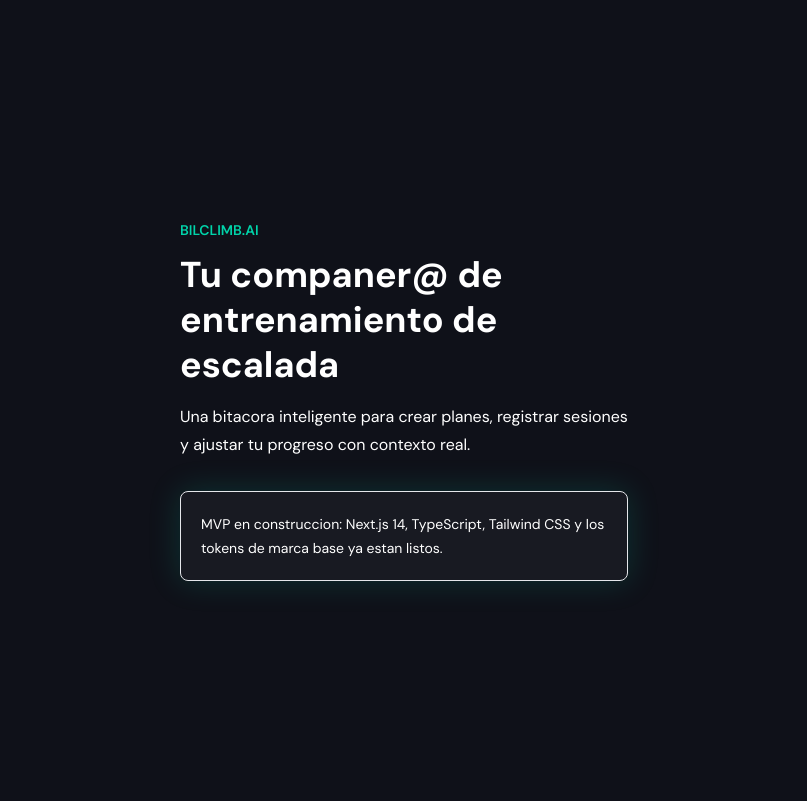
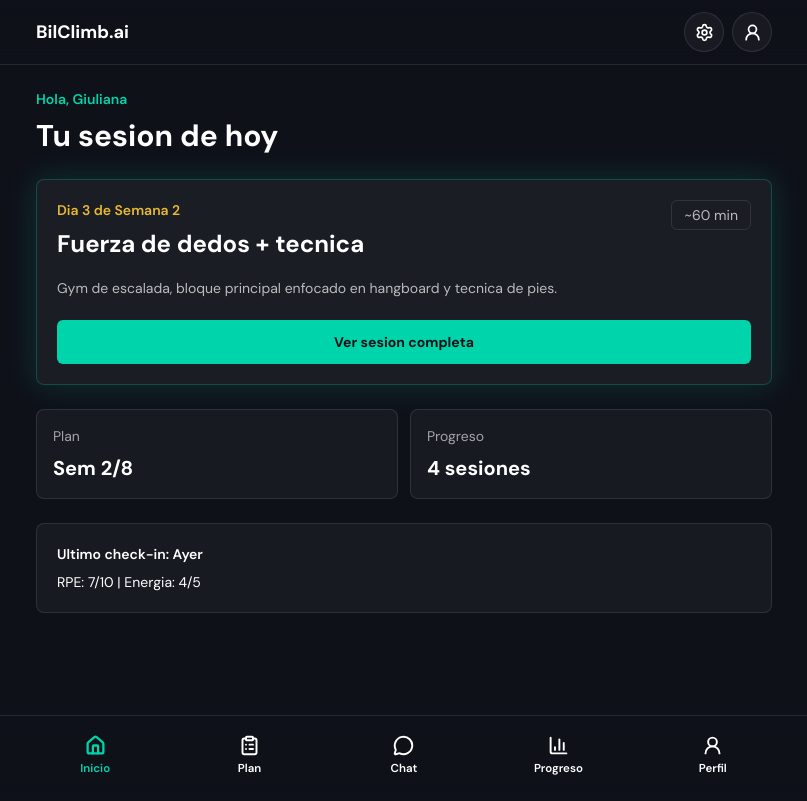
Before and after one commit to Giuliana-cyber/bliclimb, a Next.js app: page / in a window 1280 px wide. Shown: the whole page, without its empty margins (236-1043 px from the left). Built offline with nearby package versions, Linux system fonts and the light colour scheme.

Commit message:
feat: add app shell navigation

```diff
--- /dev/null
+++ b/app/chat/page.tsx
@@ -0,0 +1,15 @@
+export default function ChatPage() {
+  return (
+    <section className="space-y-5">
+      <div>
+        <p className="text-sm font-semibold text-brand-cyan">Chat</p>
+        <h1 className="mt-2 text-3xl font-bold">Coach con contexto</h1>
+      </div>
+      <div className="rounded-lg border border-white/10 bg-white/[0.04] p-5">
+        <p className="text-sm leading-6 text-white/70">
+          Bill o Senda responderan con tu perfil, plan y check-ins recientes.
+        </p>
+      </div>
+    </section>
+  );
+}
--- a/app/layout.tsx
+++ b/app/layout.tsx
@@ -1,5 +1,6 @@
 import type { Metadata } from 'next';
 import { DM_Sans } from 'next/font/google';
+import { AppShell } from '@/components/AppShell';
 import './globals.css';
 
 const dmSans = DM_Sans({
@@ -20,7 +21,9 @@ export default function RootLayout({
 }>) {
   return (
     <html lang="es" className={dmSans.variable}>
-      <body className="font-sans antialiased">{children}</body>
+      <body className="font-sans antialiased">
+        <AppShell>{children}</AppShell>
+      </body>
     </html>
   );
 }
--- a/app/page.tsx
+++ b/app/page.tsx
@@ -1,24 +1,47 @@
 export default function Home() {
   return (
-    <main className="flex min-h-screen items-center justify-center bg-brand-dark px-6 py-12 text-white">
-      <section className="w-full max-w-md">
-        <p className="mb-3 text-sm font-semibold uppercase text-brand-cyan">
-          BilClimb.ai
+    <section className="space-y-6">
+      <div className="space-y-2">
+        <p className="text-sm font-semibold text-brand-cyan">Hola, Giuliana</p>
+        <h1 className="text-3xl font-bold leading-tight">Tu sesion de hoy</h1>
+      </div>
+
+      <div className="rounded-lg border border-brand-cyan/25 bg-white/[0.05] p-5 shadow-glow">
+        <div className="flex items-start justify-between gap-4">
+          <div>
+            <p className="text-sm font-semibold text-brand-mustard">Dia 3 de Semana 2</p>
+            <h2 className="mt-2 text-2xl font-bold">Fuerza de dedos + tecnica</h2>
+          </div>
+          <span className="rounded-md border border-white/10 px-3 py-1 text-sm text-white/70">
+            ~60 min
+          </span>
+        </div>
+        <p className="mt-4 text-sm leading-6 text-white/70">
+          Gym de escalada, bloque principal enfocado en hangboard y tecnica de pies.
         </p>
-        <h1 className="text-4xl font-bold leading-tight">
-          Tu companer@ de entrenamiento de escalada
-        </h1>
-        <p className="mt-4 text-base leading-7 text-white/72">
-          Una bitacora inteligente para crear planes, registrar sesiones y ajustar tu
-          progreso con contexto real.
-        </p>
-        <div className="mt-8 rounded-lg border border-white/12 bg-white/[0.04] p-5 shadow-glow">
-          <p className="text-sm leading-6 text-white/76">
-            MVP en construccion: Next.js 14, TypeScript, Tailwind CSS y los tokens de
-            marca base ya estan listos.
-          </p>
+        <button
+          type="button"
+          className="mt-5 w-full rounded-md bg-brand-cyan px-4 py-3 text-sm font-bold text-brand-dark transition hover:bg-brand-cyan/90"
+        >
+          Ver sesion completa
+        </button>
+      </div>
+
+      <div className="grid grid-cols-2 gap-3">
+        <div className="rounded-lg border border-white/10 bg-white/[0.04] p-4">
+          <p className="text-sm text-white/60">Plan</p>
+          <p className="mt-2 text-xl font-bold">Sem 2/8</p>
         </div>
-      </section>
-    </main>
+        <div className="rounded-lg border border-white/10 bg-white/[0.04] p-4">
+          <p className="text-sm text-white/60">Progreso</p>
+          <p className="mt-2 text-xl font-bold">4 sesiones</p>
+        </div>
+      </div>
+
+      <div className="rounded-lg border border-white/10 bg-white/[0.04] p-5">
+        <p className="text-sm font-semibold text-white">Ultimo check-in: Ayer</p>
+        <p className="mt-2 text-sm text-white/68">RPE: 7/10 | Energia: 4/5</p>
+      </div>
+    </section>
   );
 }
--- /dev/null
+++ b/app/plan/page.tsx
@@ -0,0 +1,15 @@
+export default function PlanPage() {
+  return (
+    <section className="space-y-5">
+      <div>
+        <p className="text-sm font-semibold text-brand-cyan">Mi Plan</p>
+        <h1 className="mt-2 text-3xl font-bold">Plan de entrenamiento</h1>
+      </div>
+      <div className="rounded-lg border border-white/10 bg-white/[0.04] p-5">
+        <p className="text-sm leading-6 text-white/70">
+          Tu plan activo aparecera aqui cuando completes el onboarding.
+        </p>
+      </div>
+    </section>
+  );
+}
--- /dev/null
+++ b/app/profile/page.tsx
@@ -0,0 +1,15 @@
+export default function ProfilePage() {
+  return (
+    <section className="space-y-5">
+      <div>
+        <p className="text-sm font-semibold text-brand-cyan">Mi Perfil</p>
+        <h1 className="mt-2 text-3xl font-bold">Datos de escalada</h1>
+      </div>
+      <div className="rounded-lg border border-white/10 bg-white/[0.04] p-5">
+        <p className="text-sm leading-6 text-white/70">
+          Tu perfil editable aparecera aqui despues del onboarding.
+        </p>
+      </div>
+    </section>
+  );
+}
--- /dev/null
+++ b/app/progress/page.tsx
@@ -0,0 +1,15 @@
+export default function ProgressPage() {
+  return (
+    <section className="space-y-5">
+      <div>
+        <p className="text-sm font-semibold text-brand-cyan">Mi Progreso</p>
+        <h1 className="mt-2 text-3xl font-bold">Historial de sesiones</h1>
+      </div>
+      <div className="rounded-lg border border-white/10 bg-white/[0.04] p-5">
+        <p className="text-sm leading-6 text-white/70">
+          Tus check-ins y tendencias apareceran aqui.
+        </p>
+      </div>
+    </section>
+  );
+}
--- /dev/null
+++ b/components/AppShell.tsx
@@ -0,0 +1,107 @@
+'use client';
+
+import Link from 'next/link';
+import { usePathname } from 'next/navigation';
+import {
+  BarChart3,
+  ClipboardList,
+  Home,
+  MessageCircle,
+  Settings,
+  UserRound
+} from 'lucide-react';
+import type { LucideIcon } from 'lucide-react';
+
+type NavItem = {
+  label: string;
+  href: string;
+  icon: LucideIcon;
+};
+
+const navItems: NavItem[] = [
+  { label: 'Inicio', href: '/', icon: Home },
+  { label: 'Plan', href: '/plan', icon: ClipboardList },
+  { label: 'Chat', href: '/chat', icon: MessageCircle },
+  { label: 'Progreso', href: '/progress', icon: BarChart3 },
+  { label: 'Perfil', href: '/profile', icon: UserRound }
+];
+
+const routesWithoutShell = ['/onboarding'];
+
+function isActive(pathname: string, href: string) {
+  if (href === '/') {
+    return pathname === '/' || pathname === '/dashboard';
+  }
+
+  return pathname === href || pathname.startsWith(`${href}/`);
+}
+
+export function AppShell({ children }: { children: React.ReactNode }) {
+  const pathname = usePathname();
+  const hideShell = routesWithoutShell.some((route) => pathname.startsWith(route));
+
+  if (hideShell) {
+    return <>{children}</>;
+  }
+
+  return (
+    <div className="min-h-screen bg-brand-dark text-white">
+      <header className="sticky top-0 z-30 border-b border-white/10 bg-brand-dark/96 backdrop-blur">
+        <div className="mx-auto flex h-16 w-full max-w-3xl items-center justify-between px-4">
+          <Link href="/" className="text-lg font-bold text-white" aria-label="BilClimb.ai inicio">
+            BilClimb.ai
+          </Link>
+
+          <div className="flex items-center gap-2">
+            <button
+              type="button"
+              className="grid size-10 place-items-center rounded-full border border-white/10 bg-white/[0.04] text-white/76 transition hover:border-brand-cyan/60 hover:text-brand-cyan"
+              aria-label="Abrir ajustes"
+              title="Ajustes"
+            >
+              <Settings aria-hidden="true" size={19} strokeWidth={2.2} />
+            </button>
+            <Link
+              href="/profile"
+              className="grid size-10 place-items-center rounded-full border border-white/10 bg-white/[0.04] text-white/76 transition hover:border-brand-mustard/70 hover:text-brand-mustard"
+              aria-label="Abrir perfil"
+              title="Perfil"
+            >
+              <UserRound aria-hidden="true" size={19} strokeWidth={2.2} />
+            </Link>
+          </div>
+        </div>
+      </header>
+
+      <main className="mx-auto min-h-[calc(100vh-4rem)] w-full max-w-3xl px-4 pb-28 pt-6">
+        {children}
+      </main>
+
+      <nav className="fixed inset-x-0 bottom-0 z-40 border-t border-white/10 bg-brand-dark/96 px-3 pb-[calc(env(safe-area-inset-bottom)+0.75rem)] pt-2 backdrop-blur">
+        <div className="mx-auto grid h-16 w-full max-w-3xl grid-cols-5 gap-1">
+          {navItems.map((item) => {
+            const Icon = item.icon;
+            const active = isActive(pathname, item.href);
+
+            return (
+              <Link
+                key={item.href}
+                href={item.href}
+                className={[
+                  'flex min-w-0 flex-col items-center justify-center gap-1 rounded-md px-1 text-[0.72rem] font-semibold transition',
+                  active
+                    ? 'bg-brand-cyan/12 text-brand-cyan'
+                    : 'text-white/56 hover:bg-white/[0.05] hover:text-white'
+                ].join(' ')}
+                aria-current={active ? 'page' : undefined}
+              >
+                <Icon aria-hidden="true" size={21} strokeWidth={active ? 2.6 : 2.2} />
+                <span className="max-w-full truncate">{item.label}</span>
+              </Link>
+            );
+          })}
+        </div>
+      </nav>
+    </div>
+  );
+}
--- a/package.json
+++ b/package.json
@@ -10,6 +10,7 @@
     "typecheck": "tsc --noEmit"
   },
   "dependencies": {
+    "lucide-react": "^1.14.0",
     "next": "^14.2.35",
     "react": "18.3.1",
     "react-dom": "18.3.1"
```
Also changed, not shown: 1 other file (tests, documents, lock files or other folders).
